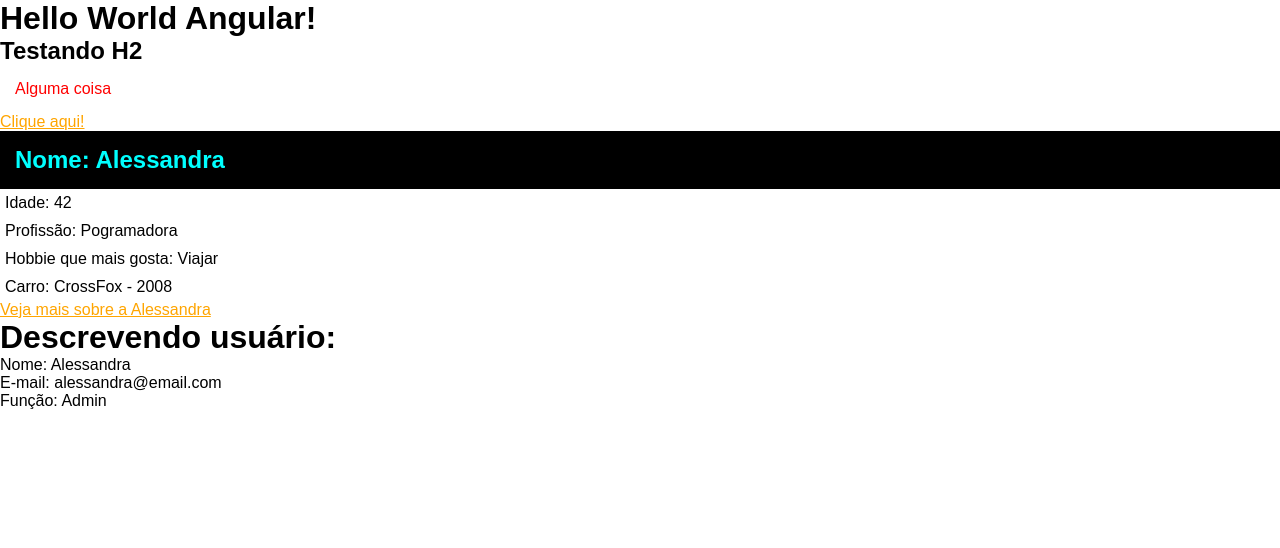
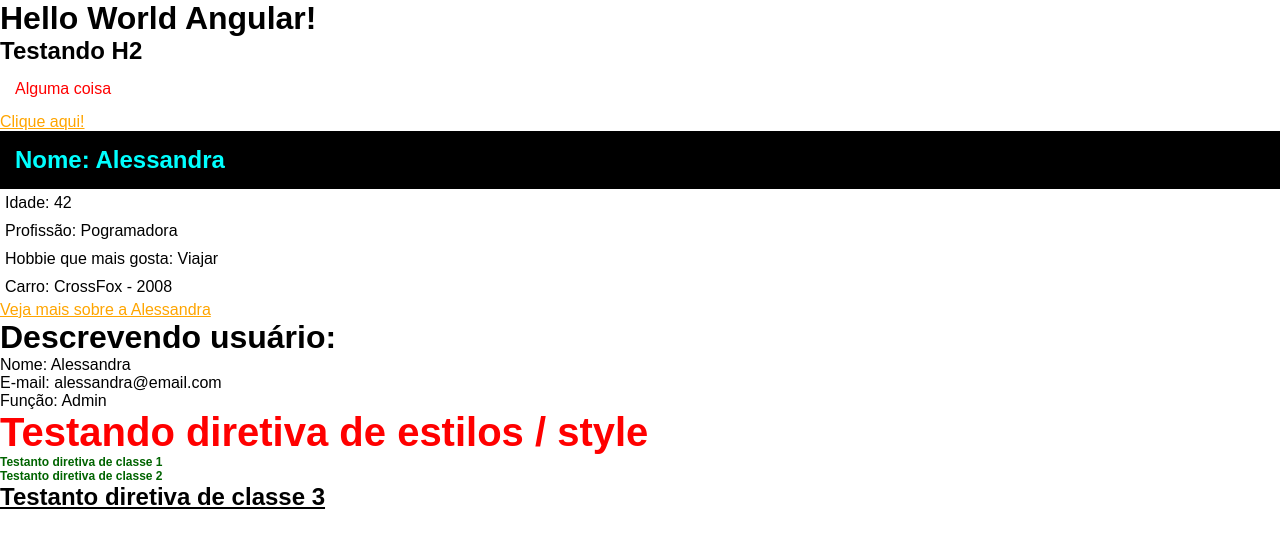
Before and after one commit to alluisi/aula-angular13, an Angular app: page / in a window 1280 px wide. Shown: the top 548 px of the page. Built offline with nearby package versions, Linux system fonts and the light colour scheme.

Commit message:
aula 8/diretivas

```diff
--- a/src/app/app.component.html
+++ b/src/app/app.component.html
@@ -6,3 +6,4 @@
 </div>
 <app-first-component></app-first-component>
 <app-parent-data [name]="userName" [userData]="userData"></app-parent-data>
+<app-directives></app-directives>
--- a/src/app/app.module.ts
+++ b/src/app/app.module.ts
@@ -5,12 +5,14 @@
 import { AppComponent } from './app.component';
 import { FirstComponentComponent } from './components/first-component/first-component.component';
 import { ParentDataComponent } from './components/parent-data/parent-data.component';
+import { DirectivesComponent } from './components/directives/directives.component';
 
 @NgModule({
   declarations: [
     AppComponent,
     FirstComponentComponent,
-    ParentDataComponent
+    ParentDataComponent,
+    DirectivesComponent
   ],
   imports: [
     BrowserModule,
--- /dev/null
+++ b/src/app/components/directives/directives.component.css
@@ -0,0 +1,11 @@
+.green-title {
+    color: darkgreen;
+}
+
+.small-title {
+    font-size: 12px;
+}
+
+.underline-title {
+    text-decoration: underline;
+}
--- /dev/null
+++ b/src/app/components/directives/directives.component.html
@@ -0,0 +1,12 @@
+<h2 [ngStyle]="{ 'font-size': size + 'px', 'font-family': font, color: color }">
+    Testando diretiva de estilos / style
+</h2>
+<h2 [ngClass]="classes">
+    Testanto diretiva de classe 1
+</h2>
+<h2 [ngClass]="classes">
+    Testanto diretiva de classe 2
+</h2>
+<h2 [ngClass]="underline">
+    Testanto diretiva de classe 3
+</h2>
--- /dev/null
+++ b/src/app/components/directives/directives.component.ts
@@ -0,0 +1,21 @@
+import { Component, OnInit } from '@angular/core';
+
+@Component({
+  selector: 'app-directives',
+  templateUrl: './directives.component.html',
+  styleUrls: ['./directives.component.css']
+})
+export class DirectivesComponent implements OnInit {
+  size = 40;
+  font = 'Arial';
+  color = 'red';
+
+  classes = ['green-title', 'small-title'];
+  underline = 'underline-title';
+
+  constructor() { }
+
+  ngOnInit(): void {
+  }
+
+}
```
Also changed, not shown: 1 other file (tests, documents, lock files or other folders).
